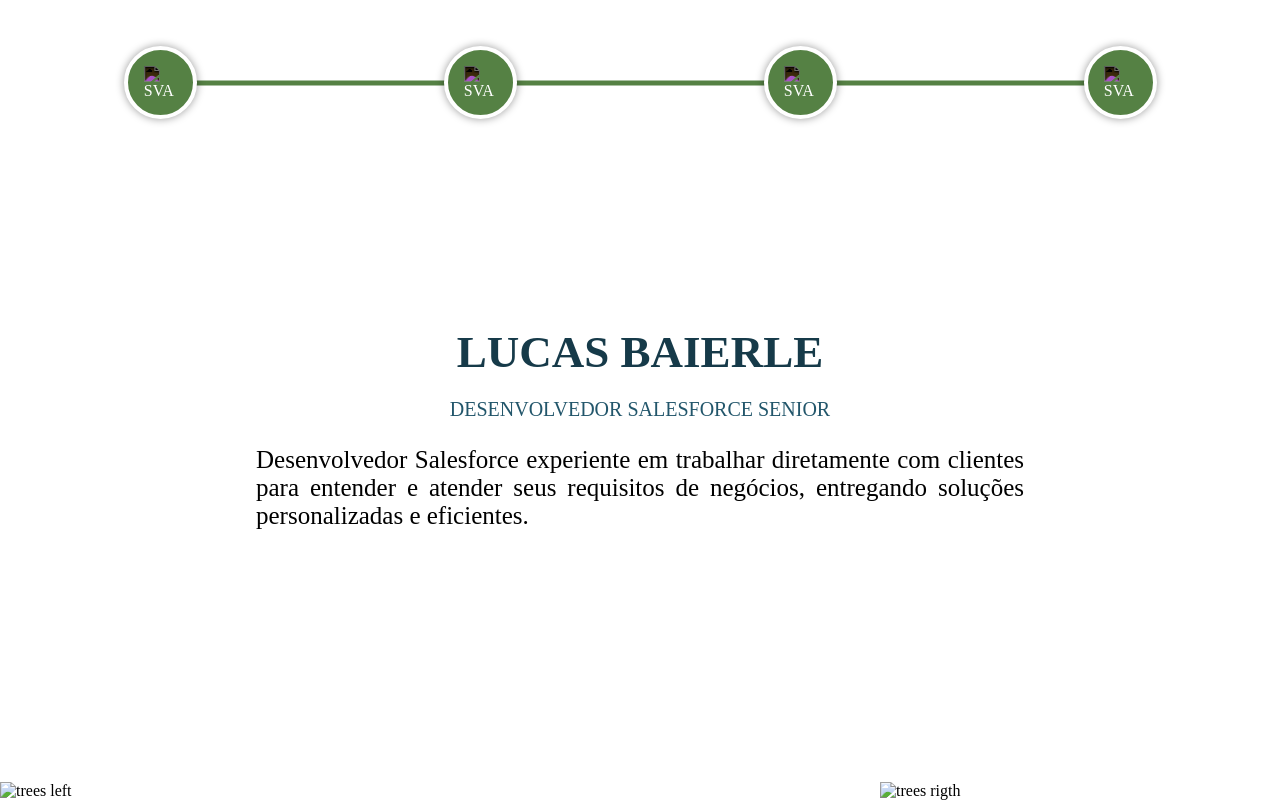
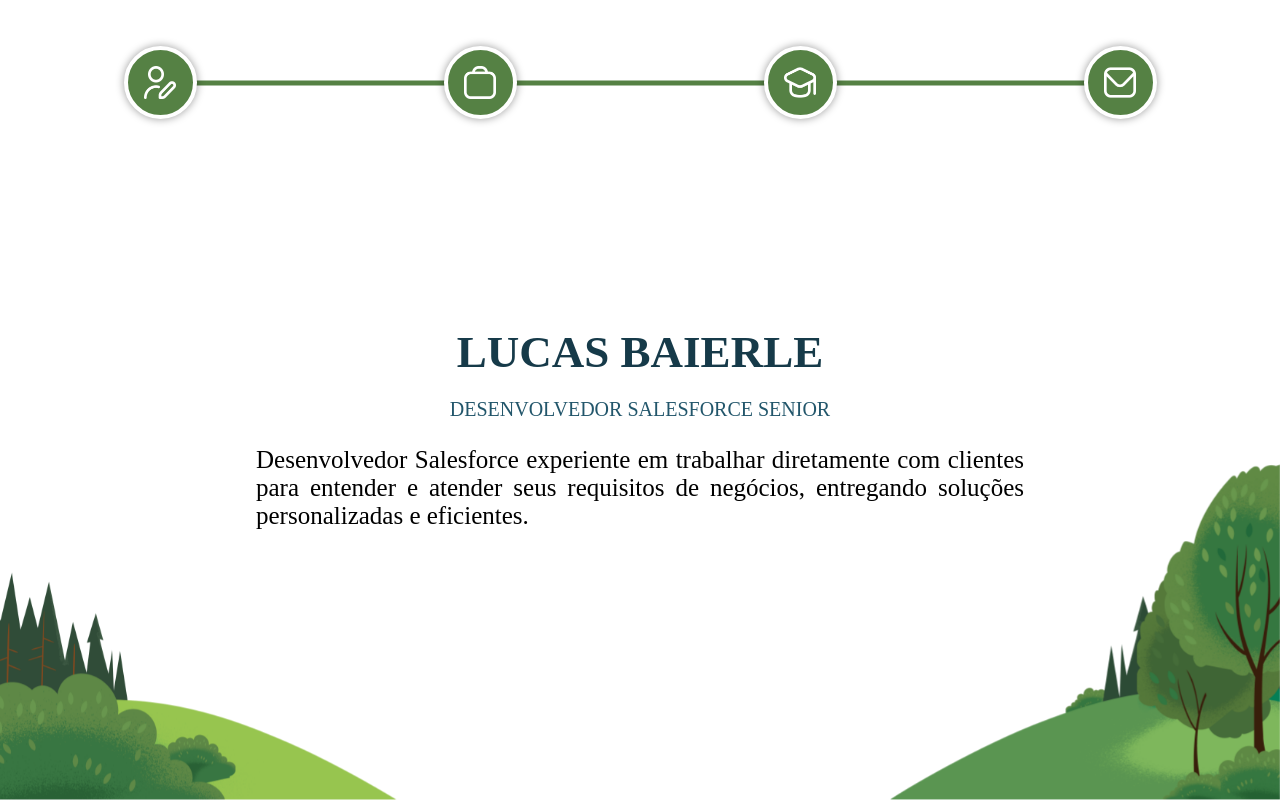
Before and after one commit to LucasBaierle/CVEstiloTrailhead, a plain HTML site: page index.html in a window 1280 px wide. Drawn offline with Linux system fonts and the light colour scheme; the site is published under a folder, as on GitHub Pages, so addresses that start at the root find nothing.

Commit message:
Ajuste pngs

```diff
--- a/index.html
+++ b/index.html
@@ -11,21 +11,21 @@
 <body>
     <nav>
         <a class="circle-link active" href="/" data-alvo="inicio">
-            <img src="/img/aboutme.png" alt="SVA A">
+            <img src="img/aboutme.png" alt="SVA A">
         </a>
         <a class="circle-link" href="/formacao" data-alvo="inicio">
-            <img src="/img/exp.png" alt="SVA A">
+            <img src="img/exp.png" alt="SVA A">
         </a>
         <a class="circle-link" href="/experiencia" data-alvo="inicio">
-            <img src="/img/formation.png" alt="SVA A">
+            <img src="img/formation.png" alt="SVA A">
         </a>
         <a class="circle-link" href="/contato" data-alvo="inicio">
-            <img src="/img/contact.png" alt="SVA A">
+            <img src="img/contact.png" alt="SVA A">
         </a>
     </nav>
 
-    <img src="/img/bgLeft.png" alt="trees left" class="bg bg-left" />
-    <img src="/img/bgRight.png" alt="trees rigth" class="bg bg-right" />
+    <img src="img/bgLeft.png" alt="trees left" class="bg bg-left" />
+    <img src="img/bgRight.png" alt="trees rigth" class="bg bg-right" />
 
     <main id="content">
 
```
